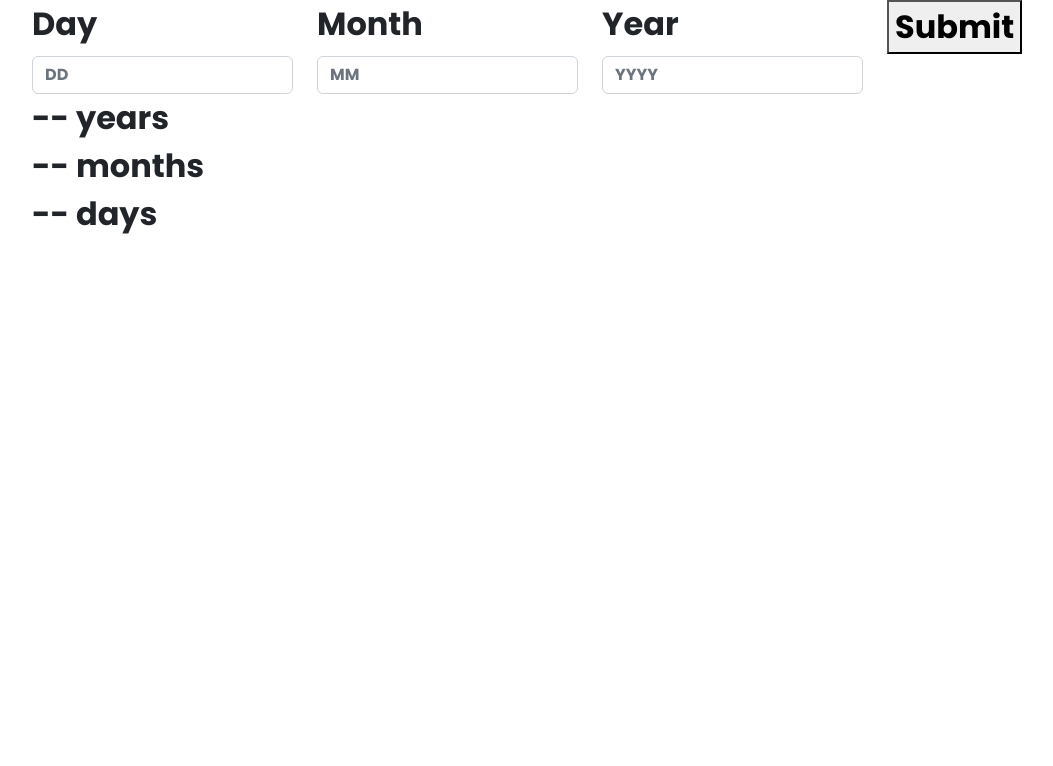
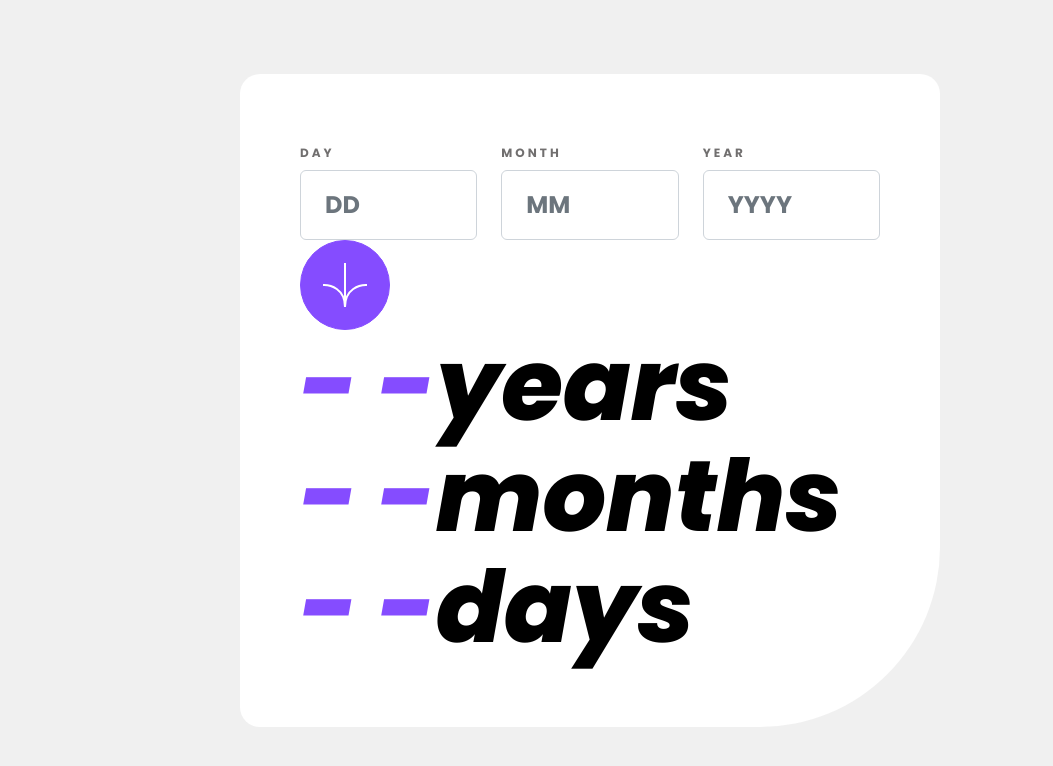
Before and after one commit to bnikkhah/age-calculator, a website built with Vite: page index.html in a window 1280 px wide. Shown: the whole page, without its empty margins (50-1103 px from the left). Built offline with nearby package versions, Linux system fonts and the light colour scheme.

Commit message:
styling the app

```diff
--- a/index.html
+++ b/index.html
@@ -82,8 +82,13 @@
                   >
                 </div>
 
-                <div class="col">
-                  <button type="submit">Submit</button>
+                <div class="col-12">
+                  <button type="submit" class="btn btn-primary">
+                    <img
+                      src="/icon-arrow.svg"
+                      alt="Submit"
+                    >
+                  </button>
                 </div>
 
               </div>
@@ -97,25 +102,28 @@
                   <span
                     id="years"
                     x-text="calculatedYears"
+                    class="result"
                   >
                   --
-                  </span> years
+                  </span>years
                 </li>
                 <li>
-                  <span=
+                  <span
                     id="months"
                     x-text="calculatedMonths"
+                    class="result"
                   >
                   --
-                  </span=> months
+                  </span>months
                 </li>
                 <li>
                   <span
                     id="days"
                     x-text="calculatedDays"
+                    class="result"
                   >
                   --
-                  </span> days
+                  </span>days
                 </li>
               </ul>
 
--- a/main.js
+++ b/main.js
@@ -8,9 +8,9 @@ document.addEventListener("alpine:init", () => {
     day: "",
     month: "",
     year: "",
-    calculatedDays: "--",
-    calculatedMonths: "--",
-    calculatedYears: "--",
+    calculatedDays: "- -",
+    calculatedMonths: "- -",
+    calculatedYears: "- -",
     handleSubmit(e) {
       const duration = moment.duration(
         moment().diff(`${this.year}-${this.month}-${this.day}`)
--- a/style.scss
+++ b/style.scss
@@ -1,4 +1,4 @@
-@import './node_modules/bootstrap/scss/bootstrap.scss';
+@import 'bootstrap/scss/bootstrap';
 
 /*
 - Mobile: 375px
@@ -12,7 +12,79 @@ $dark: hsl(0, 0%, 8%);
 $muted: hsl(0, 0%, 86%);
 $grey: hsl(0, 1%, 44%);
 
+html,
+body {
+    height: 100%;
+}
+
 body {
     font-family: 'Poppins', sans-serif;
     font-size: 32px;
+    background-color: $light;
+    display: flex;
+    align-items: center;
 }
+
+.btn {
+    background-color: $primary;
+    border-color: $primary;
+    border-radius: 9999px;
+    padding: 0;
+    width: 90px;
+    height: 90px;
+
+    &:hover {
+        background-color: $black;
+        border-color: $black;
+    }
+}
+
+.result {
+    color: $primary;
+}
+
+.form-label {
+    color: $grey;
+    text-transform: uppercase;
+    font-size: 12px;
+    letter-spacing: 3px;
+}
+
+.form-control {
+    caret-color: $primary;
+    padding: 1rem 1.5rem;
+    font-size: 24px;
+
+    &::placeholder {
+        font-size: 24px;
+    }
+
+    &:focus {
+        box-shadow: none;
+        border-color: $primary;
+    }
+}
+
+.results {
+
+    ul {
+
+        li {
+            font-size: 100px;
+            font-style: italic;
+            font-weight: 700;
+            color: $black;
+            line-height: 111px;
+        }
+    }
+}
+
+.calculator-main {
+    max-width: 700px;
+    background-color: white;
+    margin-right: auto;
+    margin-left: auto;
+    padding: 3rem;
+    border-radius: 20px;
+    border-bottom-right-radius: 180px;
+}
--- /dev/null
+++ b/vite.config.js
@@ -0,0 +1,6 @@
+export default {
+  server: {
+    port: 8080,
+    hot: true,
+  },
+};
```
Also changed, not shown: public/icon-arrow.svg (added).
